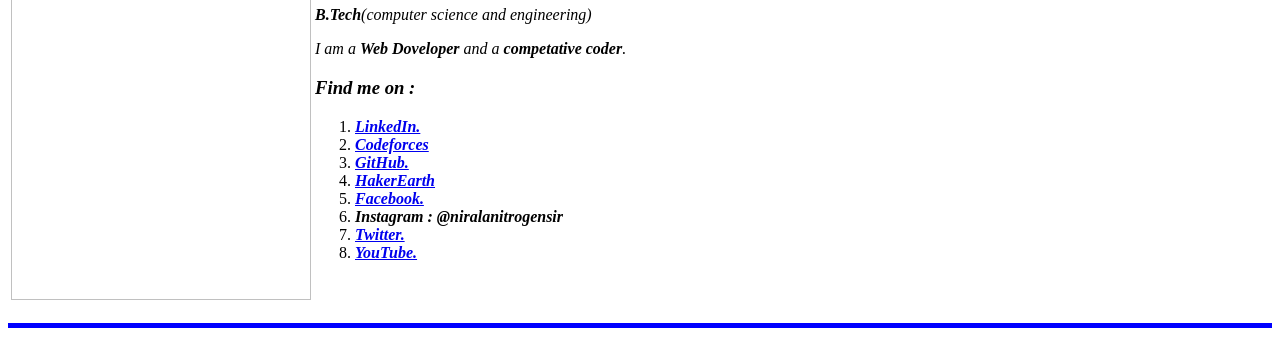
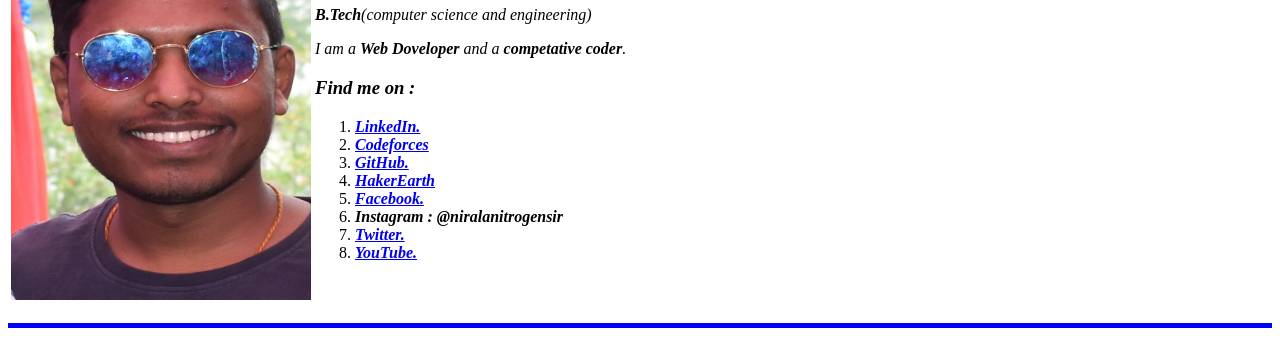
Before and after one commit to cmonitishofficial/Portfolio, a plain HTML site: page index.html in a window 1280 px wide. Shown: the part 124-467 px from the top of the page. Drawn offline with Linux system fonts and the light colour scheme; the site is published under a folder, as on GitHub Pages, so addresses that start at the root find nothing.

Commit message:
Update index.html

```diff
--- a/index.html
+++ b/index.html
@@ -9,7 +9,7 @@
     <hr size="5" noshade="5" color=#000>
     <table>
         <tr>
-            <td><img src="/profile.jpg" height="400" width="300" alt=""></td>
+            <td><img src="profile.jpg" height="400" width="300" alt=""></td>
             <td><h1>NITISH KUMAR</h1>
                 <p><em><strong>B.Tech</strong>(computer science and engineering)</em></p>
                 <p><em>I am a <strong>Web Doveloper</strong> and a <strong>competative coder</strong>.</em></p>
```
